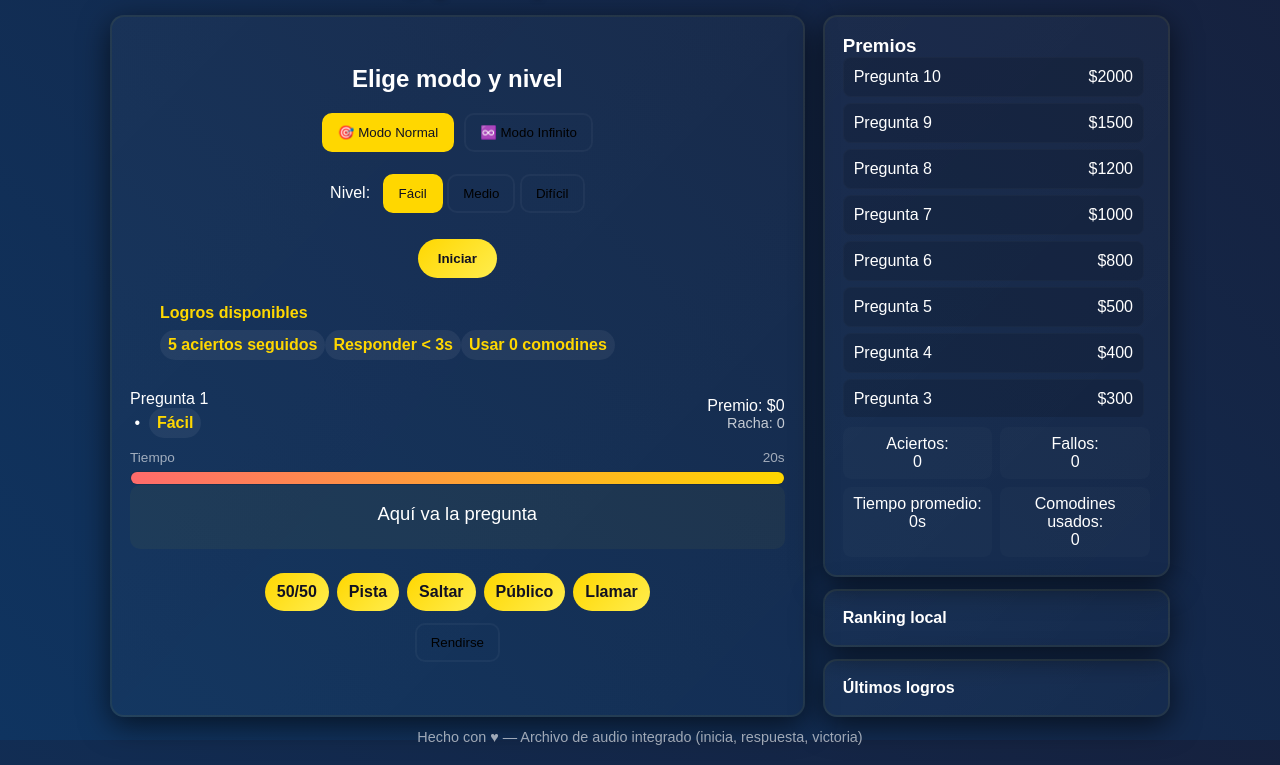
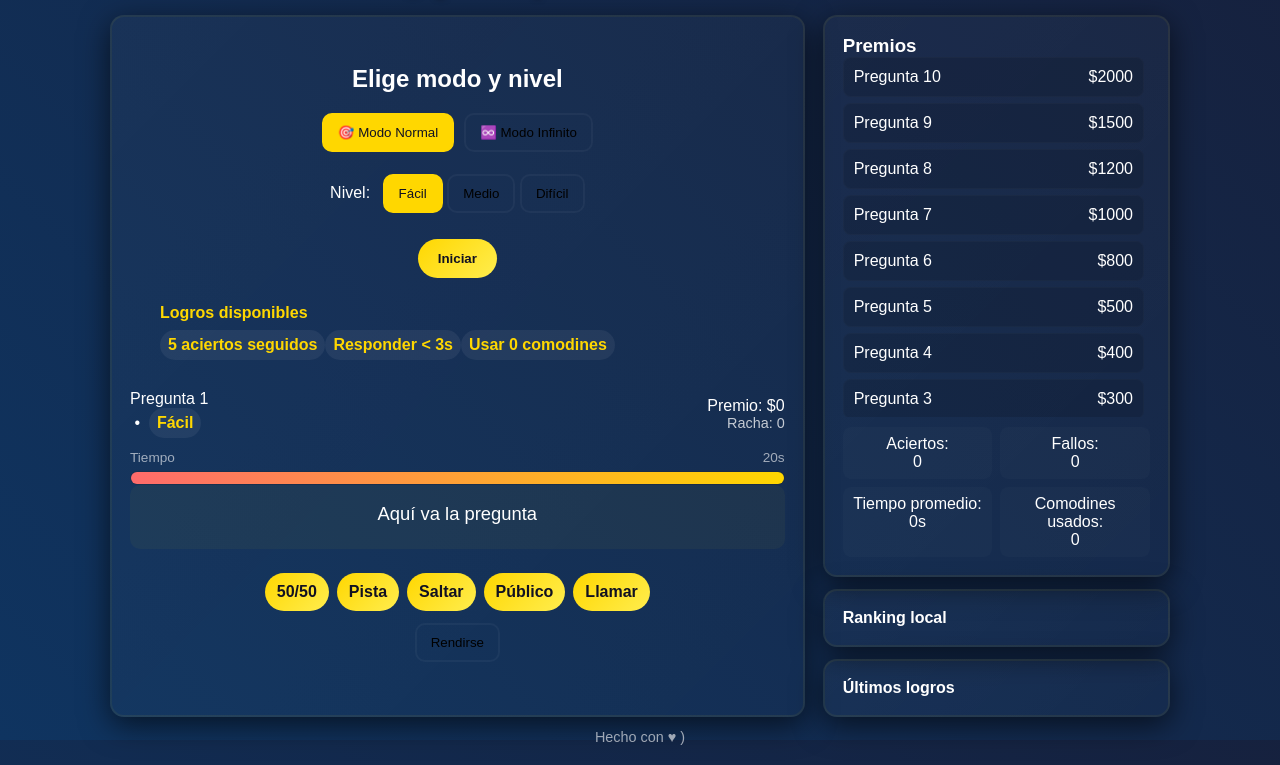
Before and after one commit to andreslopez665/Proyecto-2, a plain HTML site: page index.html in a window 1280 px wide. Shown: the part 84-849 px from the top of the page. Drawn offline with Linux system fonts and the light colour scheme.

Commit message:
Update index.html

```diff
--- a/index.html
+++ b/index.html
@@ -151,7 +151,7 @@ html,body{height:100%;font-family:Arial,Helvetica,sans-serif;background:linear-g
     </div>
   </div>
 
-  <div class="footer">Hecho con ♥ — Archivo de audio integrado (inicia, respuesta, victoria)</div>
+  <div class="footer">Hecho con ♥ )</div>
 </div>
 
 <script>
```
